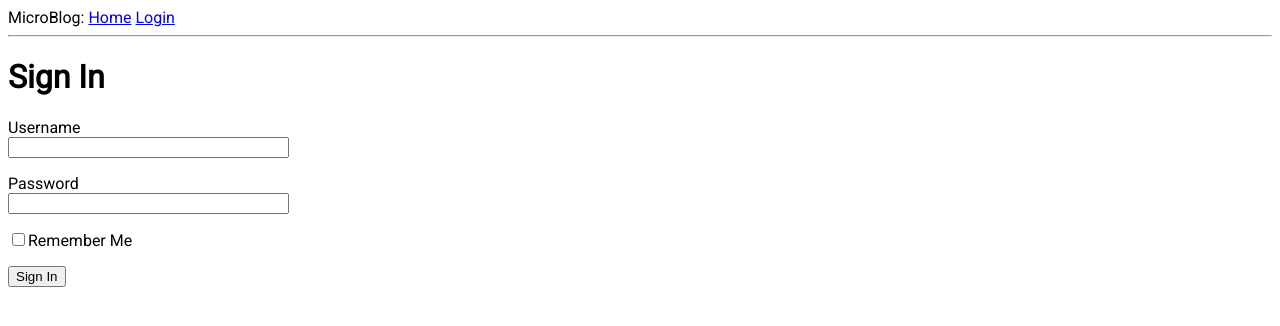
After one commit to Rdxmaxx/microBlog, a Flask app: page /login in a window 1280 px wide. The commit adds this page. Shown: the top 326 px of the page. Run offline with Flask 2, Linux system fonts and the light colour scheme; some libraries are stand-ins or nearby versions.

Commit message:
Web Forms

```diff
--- a/app/__init__.py
+++ b/app/__init__.py
@@ -1,5 +1,7 @@
 from flask import Flask
+from config import Config
 
 app = Flask(__name__)
+app.config.from_object(Config)
 
 from app import routes
--- /dev/null
+++ b/app/forms.py
@@ -0,0 +1,10 @@
+from flask_wtf import FlaskForm
+from flask_wtf.recaptcha import validators
+from wtforms import StringField, PasswordField, BooleanField, SubmitField
+from wtforms.validators import DataRequired
+
+class LoginForm(FlaskForm):
+    username = StringField('Username', validators=[DataRequired()])
+    password = PasswordField('Password', validators=[DataRequired()])
+    remember_me = BooleanField('Remember Me')
+    submit = SubmitField('Sign In')
--- a/app/routes.py
+++ b/app/routes.py
@@ -1,8 +1,9 @@
-from flask import render_template
+from flask import render_template, flash, redirect, url_for
+from .forms import LoginForm
 from app import app
 
-@app.get('/')
-@app.get('/index')
+@app.route('/')
+@app.route('/index')
 def index():
     user = {'username': 'John Doe'}
     posts = [
@@ -16,3 +17,11 @@ def index():
         }
     ]
     return render_template('index.html', title='Homepage', user=user, posts=posts)
+
+@app.route('/login', methods=['GET', 'POST'])
+def login():
+    form = LoginForm()
+    if form.validate_on_submit():
+        flash(f'Login requested for user {form.username.data}, remember_me={form.remember_me.data}')
+        return redirect(url_for('index'))
+    return render_template('login.html', title='Sign In', form=form)
--- a/app/templates/base.html
+++ b/app/templates/base.html
@@ -18,8 +18,21 @@
     </style>
 </head>
 <body>
-    <div>MicroBlog: <a href="/index">Home</a></div>
+    <div>
+        MicroBlog:
+        <a href="{{ url_for('index') }}">Home</a>
+        <a href="{{ url_for('login') }}">Login</a>
+    </div>
     <hr>
+    {% with messages = get_flashed_messages() %}
+        {% if messages %}
+            <ul>
+                {% for message in messages %}
+                    <li>{{ message }}</li>
+                {% endfor %}
+            </ul>
+        {% endif %}
+    {% endwith %}
     {% block content %}{% endblock content %}
 </body>
 </html>
--- /dev/null
+++ b/app/templates/login.html
@@ -0,0 +1,26 @@
+{% extends 'base.html' %}
+
+{% block content %}
+
+<h1>Sign In</h1>
+<form action="" method='POST'>
+    {{ form.hidden_tag() }}
+    <p>
+        {{ form.username.label }}<br>
+        {{ form.username(size=32) }}<br>
+        {% for error in form.username.errors %}
+            <span style='color: tomato'>❗ {{ error }}</span>
+        {% endfor %}
+    </p>
+    <p>
+        {{ form.password.label }}<br>
+        {{ form.password(size=32) }}<br>
+        {% for error in form.password.errors %}
+            <span style='color: tomato'>❗ {{ error }}</span>
+        {% endfor %}
+    </p>
+    <p>{{ form.remember_me() }}{{ form.remember_me.label }}</p>
+    <p>{{ form.submit }}</p>
+</form>
+
+{% endblock content %}
--- /dev/null
+++ b/config.py
@@ -0,0 +1,4 @@
+import os
+
+class Config(object):
+    SECRET_KEY = os.environ.get('SECRET_KEY') or 'can-you-guess'
--- a/run.py
+++ b/run.py
@@ -1,5 +1,4 @@
 from app import app
-
 
 if __name__ == "__main__":
     app.run(debug=True)
```
Also changed, not shown: 2 other files.
